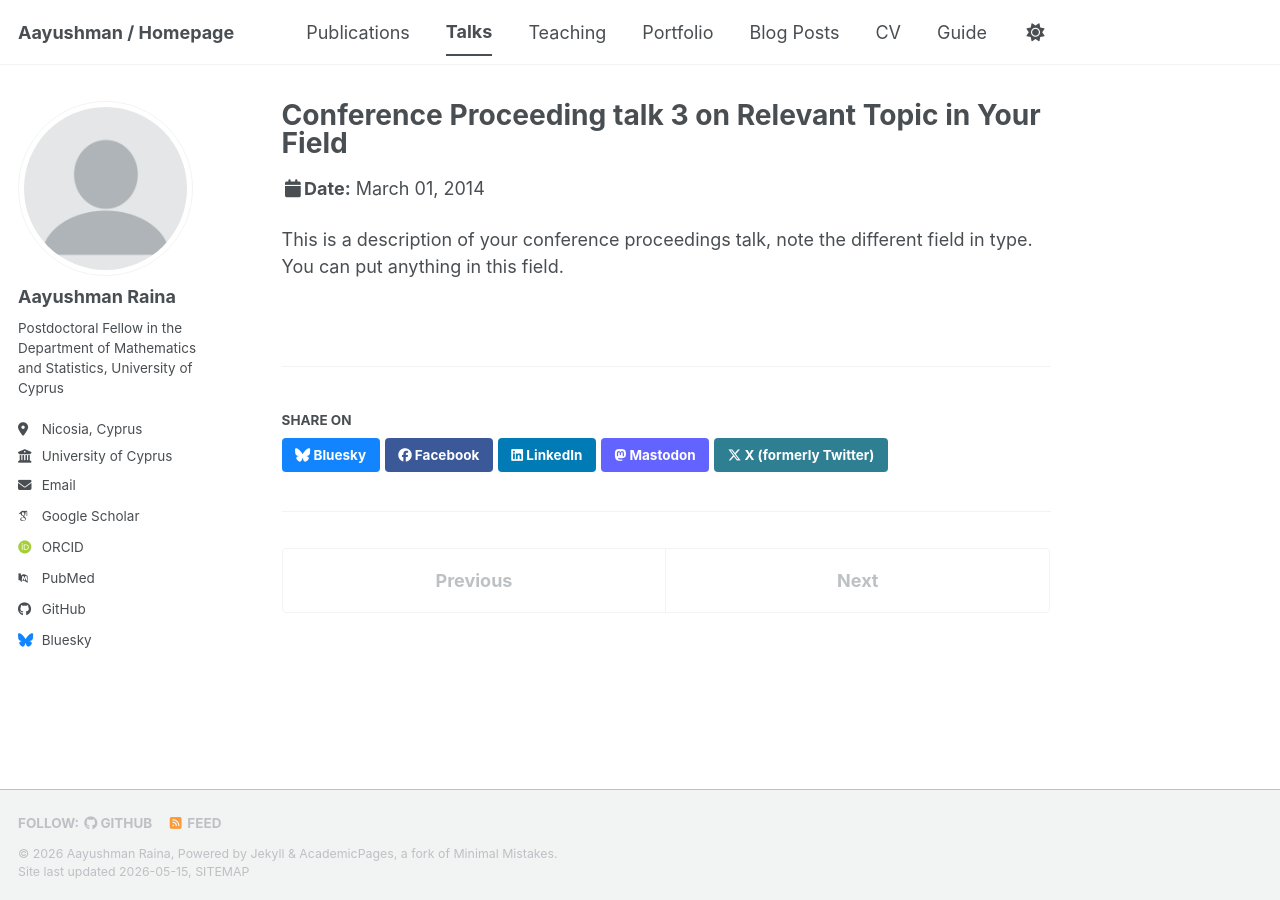
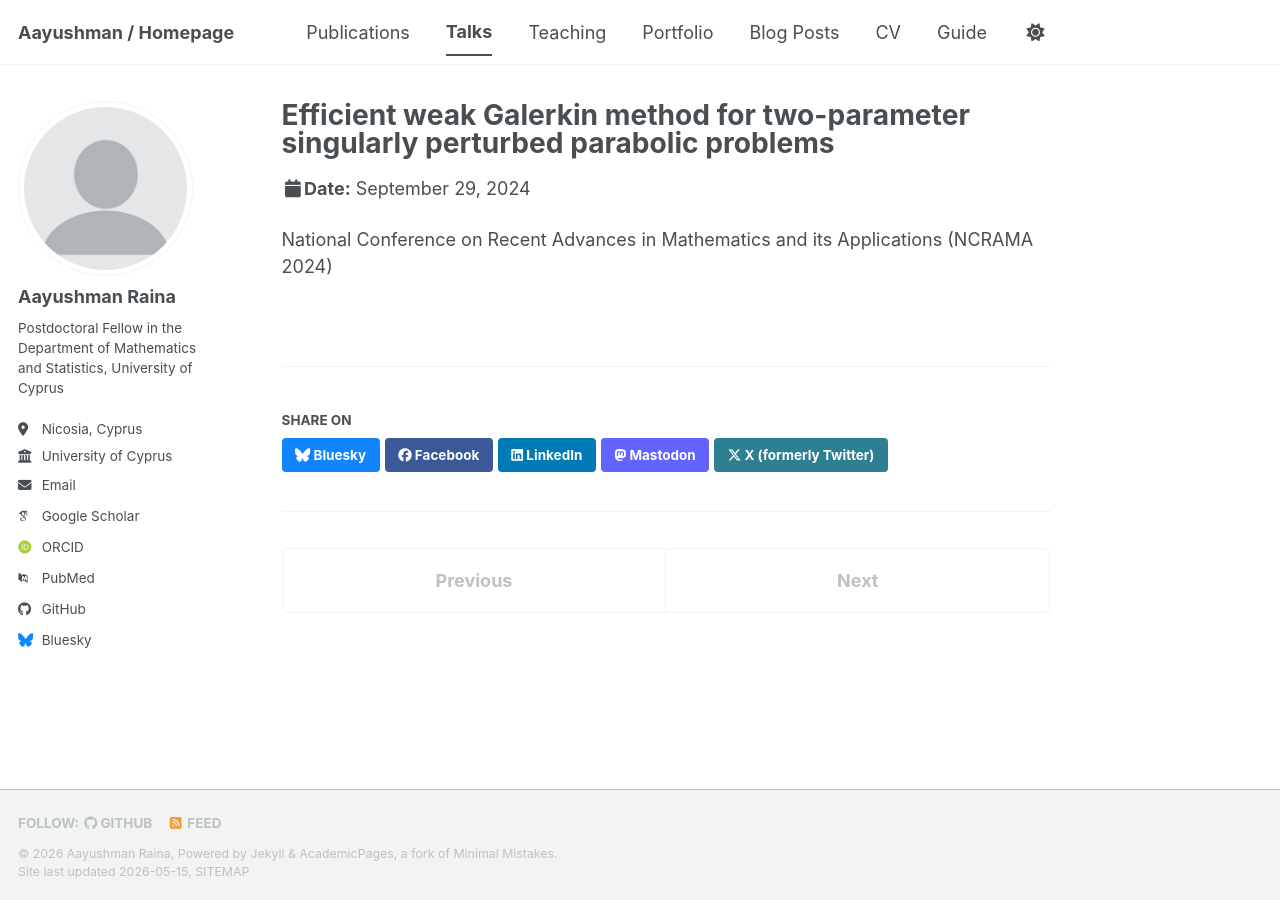
Before and after one commit to Aayushman5/Aayushman5.github.io, a Jekyll site: the page built from _talks/2014-03-01-talk-3.md, in a window 1280 px wide. Built offline with Jekyll 4.4.1, drawn with Linux system fonts in a browser that asks for light colours; some web fonts are replaced; a script bundle is joined from its source files by our own code; library files that are not in the unit come from our copies.

Commit message:
Update 2014-03-01-talk-3.md

```diff
--- a/_talks/2014-03-01-talk-3.md
+++ b/_talks/2014-03-01-talk-3.md
@@ -1,11 +1,11 @@
 ---
-title: "Conference Proceeding talk 3 on Relevant Topic in Your Field"
+title: "Efficient weak Galerkin method for two-parameter singularly perturbed parabolic problems"
 collection: talks
-type: "Conference proceedings talk"
+type: "Talk"
 permalink: /talks/2014-03-01-talk-3
-venue: "Testing Institute of America 2014 Annual Conference"
-date: 2014-03-01
-location: "Los Angeles, CA, USA"
+venue: "Department of Mathematics, NIT Rourkela"
+date: 2024-09-29
+location: "Rourkela, Odisha, India"
 ---
 
-This is a description of your conference proceedings talk, note the different field in type. You can put anything in this field.
+National Conference on Recent Advances in Mathematics and its Applications (NCRAMA 2024)
```
